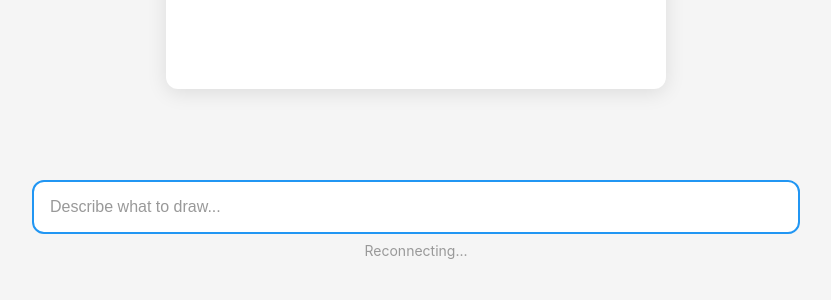
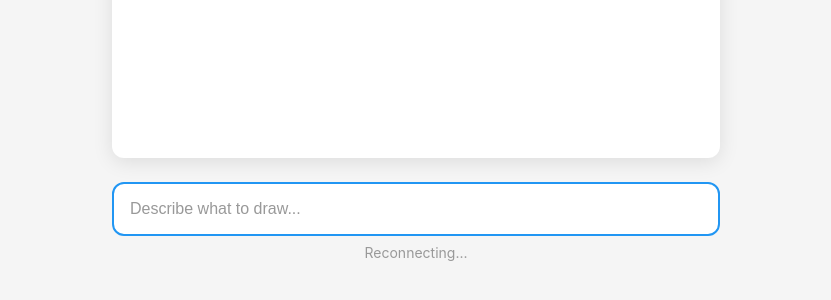
Before and after one commit to marcus/good-drawer, a plain HTML site: page static/index.html in a window 1280 px wide. Shown: the part 502-802 px from the top of the page, without its empty margins (224-1055 px from the left). Drawn offline with Linux system fonts and the light colour scheme.

Commit message:
Drawing level 1000 achieved.

```diff
--- a/static/app.js
+++ b/static/app.js
@@ -45,7 +45,28 @@ class DrawingApp {
         this.input.addEventListener('keydown', (e) => this.onKeydown(e));
         this.clearBtn.addEventListener('click', () => this.clearInput());
 
+        this.resizeCanvas();
+        window.addEventListener('resize', () => this.resizeCanvas());
+
         this.connect();
+    }
+
+    resizeCanvas() {
+        const rect = this.canvas.getBoundingClientRect();
+        const dpr = window.devicePixelRatio || 1;
+        const size = Math.round(rect.width * dpr);
+
+        if (this.canvas.width !== size || this.canvas.height !== size) {
+            this.canvas.width = size;
+            this.canvas.height = size;
+            // Re-apply canvas context settings after resize
+            this.drawer.ctx.lineCap = 'round';
+            this.drawer.ctx.lineJoin = 'round';
+            // Scale context: viewBox (400x400) → CSS size → pixel size
+            // This lets canvas-drawer work in viewBox coordinates
+            const scale = (rect.width / 400) * dpr;
+            this.drawer.ctx.setTransform(scale, 0, 0, scale, 0, 0);
+        }
     }
 
     logWarning(warning) {
--- a/static/canvas-drawer.js
+++ b/static/canvas-drawer.js
@@ -21,7 +21,7 @@ class CanvasDrawer {
         this.ctx.lineCap = 'round';
         this.ctx.lineJoin = 'round';
 
-        // Current pen position
+        // Current pen position (in viewBox coordinates)
         this.penX = 0;
         this.penY = 0;
         this.pathStarted = false;
--- a/static/styles.css
+++ b/static/styles.css
@@ -13,6 +13,7 @@
     --placeholder: #999;
     --error: #d32f2f;
     --pulse: #2196f3;
+    --padding: 3rem;
 }
 
 html, body {
@@ -25,27 +26,23 @@ html, body {
 .container {
     display: flex;
     flex-direction: column;
-    height: 100%;
-    max-width: 800px;
-    margin: 0 auto;
-    padding: 1rem;
+    align-items: center;
+    justify-content: center;
+    min-height: 100%;
+    padding: var(--padding);
+    gap: 1.5rem;
 }
 
 .canvas-wrapper {
-    flex: 1;
-    display: flex;
-    align-items: center;
-    justify-content: center;
-    min-height: 0;
-    padding: 1rem;
     position: relative;
+    width: min(calc(100vw - var(--padding) * 2), calc(100vh - var(--padding) * 2 - 6rem));
+    max-width: min(80vh, 800px);
+    aspect-ratio: 1;
 }
 
 #canvas {
     width: 100%;
-    max-width: 500px;
-    max-height: 100%;
-    aspect-ratio: 1;
+    height: 100%;
     background: var(--canvas-bg);
     border-radius: 12px;
     box-shadow: 0 4px 20px var(--shadow);
@@ -53,10 +50,10 @@ html, body {
 
 #doodleOverlay {
     position: absolute;
+    top: 0;
+    left: 0;
     width: 100%;
-    max-width: 500px;
-    max-height: 100%;
-    aspect-ratio: 1;
+    height: 100%;
     pointer-events: none;
 }
 
@@ -74,7 +71,8 @@ html, body {
 }
 
 .input-wrapper {
-    padding: 1rem 0;
+    width: min(calc(100vw - var(--padding) * 2), calc(100vh - var(--padding) * 2 - 6rem));
+    max-width: min(80vh, 800px);
 }
 
 .input-container {
@@ -138,16 +136,15 @@ html, body {
 }
 
 @media (max-width: 600px) {
-    .container {
-        padding: 0.5rem;
+    :root {
+        --padding: 1.5rem;
     }
 
-    .canvas-wrapper {
-        padding: 0.5rem;
+    .container {
+        gap: 1rem;
     }
 
     #canvas {
-        max-width: 100%;
         border-radius: 8px;
     }
 
```
Also changed, not shown: static/examples/example1.png (added), static/examples/example2.png (added), 2 other files.
